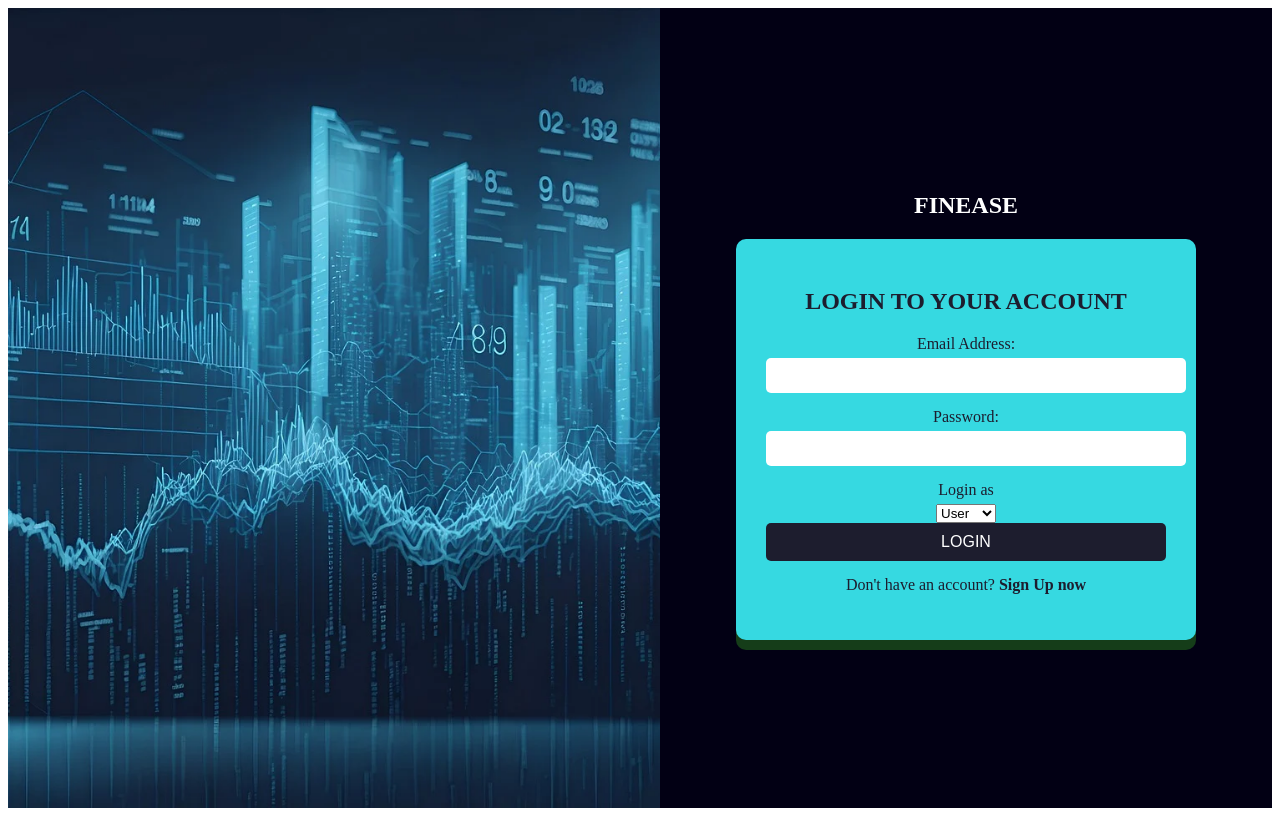
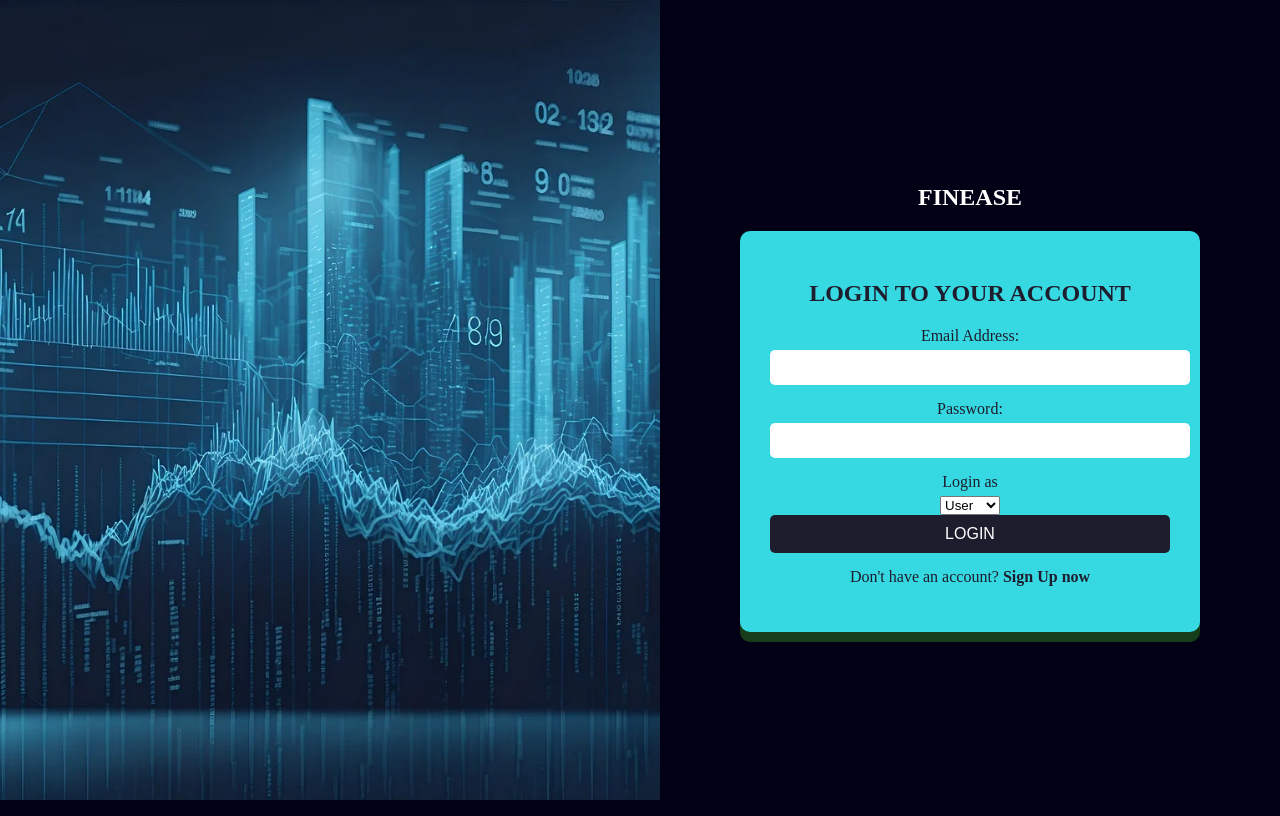
Before and after one commit to abhinav20202/fineEase_backend, a Spring Boot app: page /login in a window 1280 px wide. Run offline with Spring Boot 4, Linux system fonts and the light colour scheme.

Commit message:
for stable login page (no scroll bar)

```diff
--- a/src/main/resources/static/css/login.css
+++ b/src/main/resources/static/css/login.css
@@ -1,3 +1,7 @@
+body {
+    padding: 0 !important;
+    margin: 0 !important;
+}
 .container {
    display: flex;
    height: 100vh;
```
